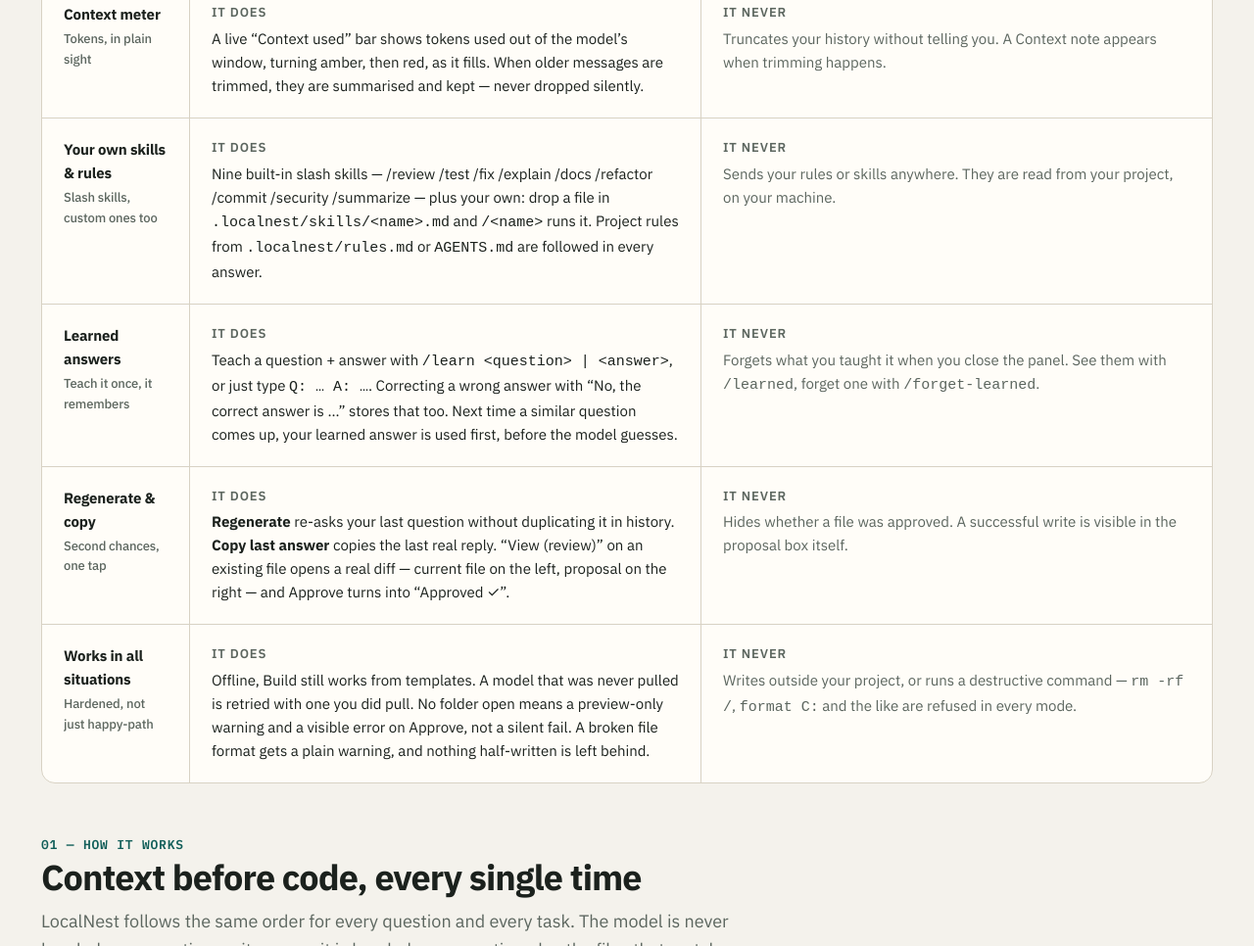
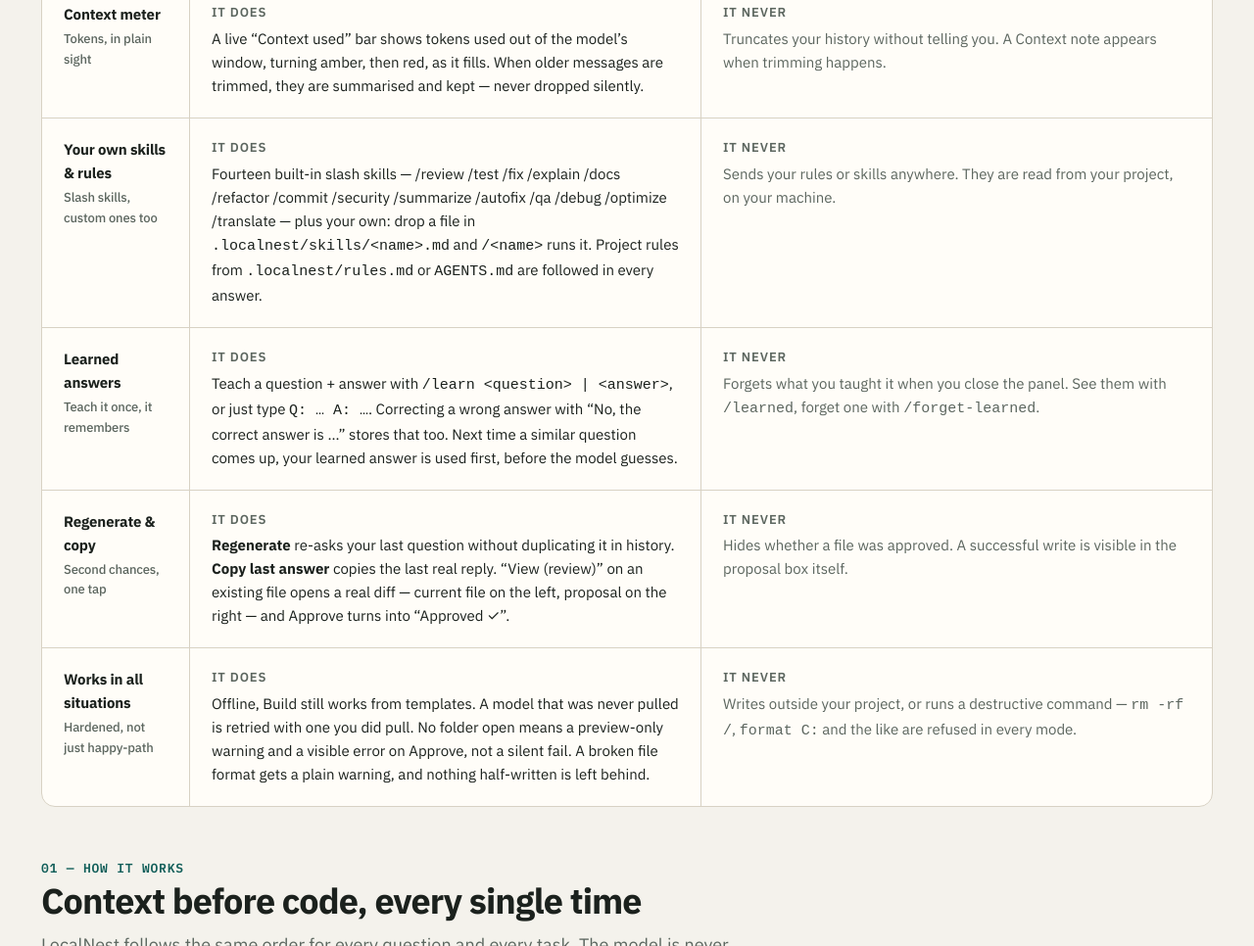
Before and after one commit to 1nc24cs146-cmyk/localnest-website, a plain HTML site: page index.html in a window 1280 px wide. Shown: the part 3154-4120 px from the top of the page at 98% size. Drawn offline with Linux system fonts and the light colour scheme; no server answers.

Commit message:
Webpage: fix skills count — 14 built-in skills, not 9

```diff
--- a/index.html
+++ b/index.html
@@ -543,7 +543,7 @@
       </div>
       <div class="mode-row-item">
         <div><p class="mode-name">Your own skills &amp; rules<span>Slash skills, custom ones too</span></p></div>
-        <div><h4>It does</h4><p>Nine built-in slash skills — /review /test /fix /explain /docs /refactor /commit /security /summarize — plus your own: drop a file in <code>.localnest/skills/&lt;name&gt;.md</code> and <code>/&lt;name&gt;</code> runs it. Project rules from <code>.localnest/rules.md</code> or <code>AGENTS.md</code> are followed in every answer.</p></div>
+        <div><h4>It does</h4><p>Fourteen built-in slash skills — /review /test /fix /explain /docs /refactor /commit /security /summarize /autofix /qa /debug /optimize /translate — plus your own: drop a file in <code>.localnest/skills/&lt;name&gt;.md</code> and <code>/&lt;name&gt;</code> runs it. Project rules from <code>.localnest/rules.md</code> or <code>AGENTS.md</code> are followed in every answer.</p></div>
         <div><h4>It never</h4><p class="dim">Sends your rules or skills anywhere. They are read from your project, on your machine.</p></div>
       </div>
       <div class="mode-row-item">
```
